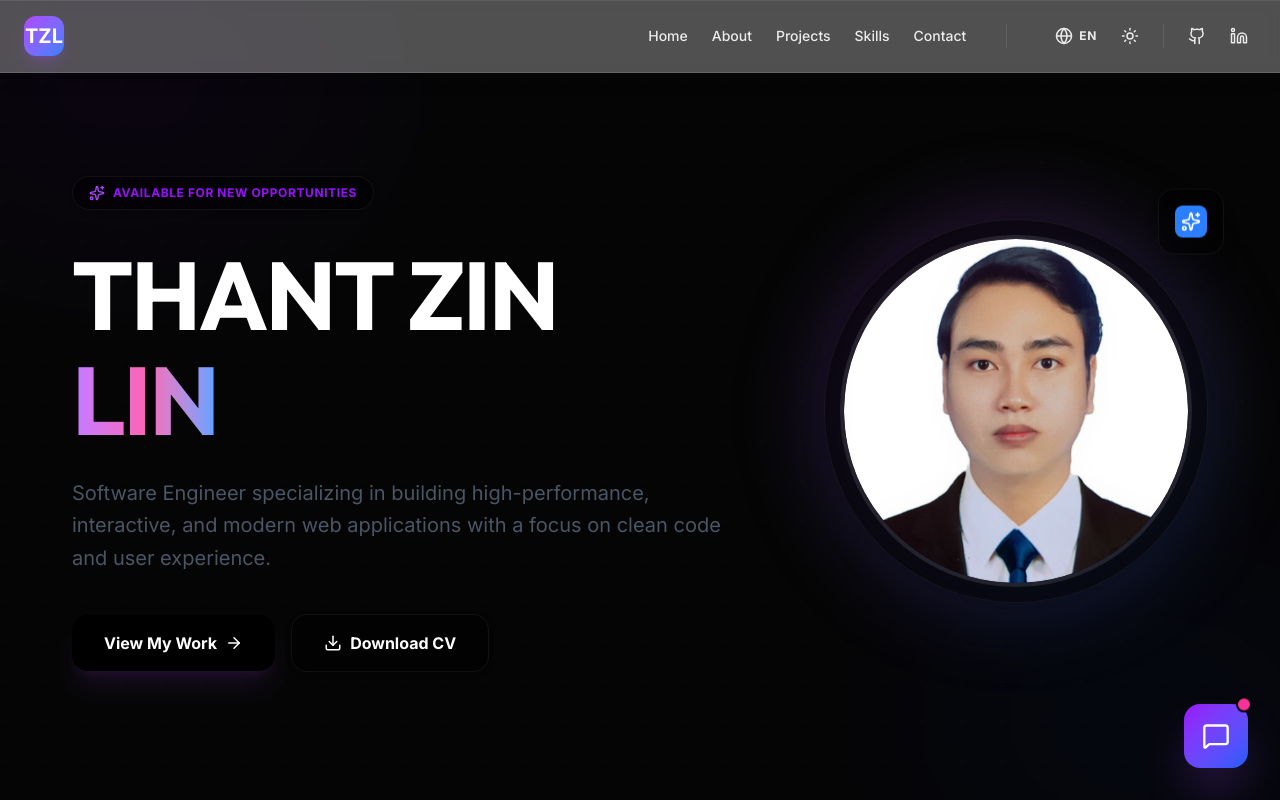
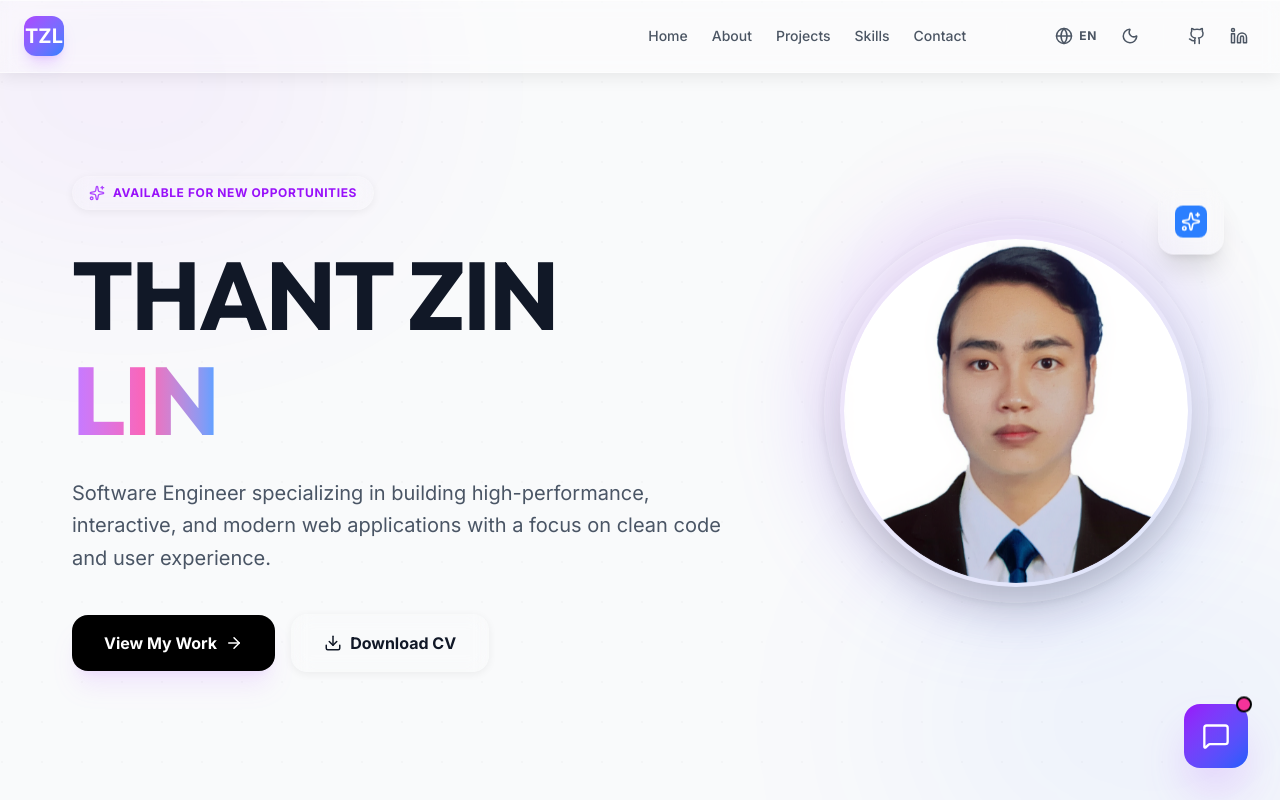
Before and after one commit to thantzin-tz/portfolio-vue, a Vue app: page / in a window 1280 px wide. Shown: the top 800 px of the page. Built offline with nearby package versions, Linux system fonts and the light colour scheme.

Commit message:
set default theme to light mode

```diff
--- a/src/composables/useTheme.ts
+++ b/src/composables/useTheme.ts
@@ -24,7 +24,7 @@ export function useTheme() {
       isDark.value = savedTheme === 'dark';
     } else {
       // Default to dark as requested
-      isDark.value = true;
+      isDark.value = false;
     }
     updateTheme();
   });
```
